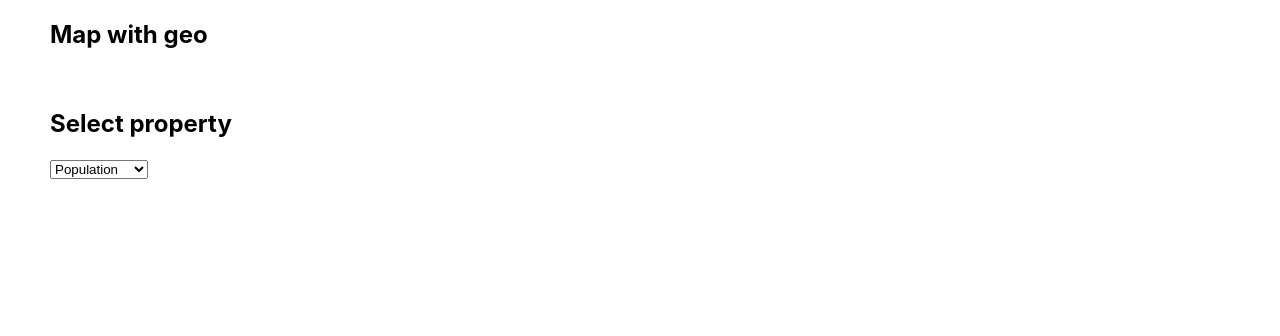
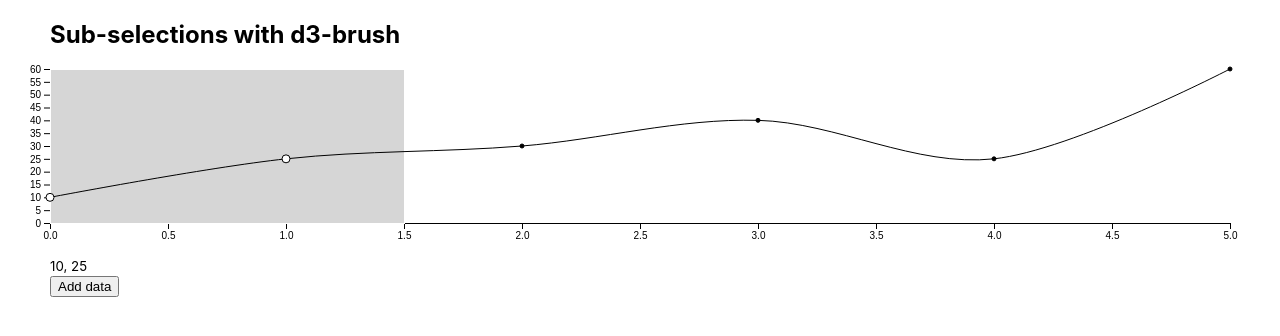
Before and after one commit to austinpagotto/d3-react, a React (Create React App) app: page / in a window 1280 px wide. Shown: the top 336 px of the page. Built offline with nearby package versions, Linux system fonts and the light colour scheme; no server answers.

Commit message:
brushing 13

```diff
--- a/src/App.js
+++ b/src/App.js
@@ -1,37 +1,22 @@
-import React, { useEffect, useState } from "react";
-import GeoChart from "./Components/GeoChart";
-import axios from "axios";
-
+import React, { useState } from "react";
+import BrushChart from './Components/BrushChart'
 import "./App.css";
 
+
 function App() {
-  const [data, setData] = useState("");
-  const [property, setProperty] = useState("pop_est");
+  const [data, setData] = useState([10, 25, 30, 40, 25, 60]);
 
-  useEffect(() => {
-    axios
-      .get(
-        "https://raw.githubusercontent.com/muratkemaldar/using-react-hooks-with-d3/12-geo/src/GeoChart.world.geo.json"
-      )
-      .then((response) => {
-        setData(response.data);
-      });
-  }, []);
+  const onAddDataClick = () => {
+    setData([...data,Math.round(Math.random()*100)])
+  }
+
 
   return (
     <React.Fragment>
-      <h2>Map with geo</h2>
+      <h2>Sub-selections with d3-brush</h2>
+      <BrushChart data={data} />
       <br></br>
-      {data ? <GeoChart data={data} property={property} /> : ""}
-      <h2>Select property</h2>
-      <select
-        value={property}
-        onChange={(event) => setProperty(event.target.value)}
-      >
-        <option value="pop_est">Population</option>
-        <option value="name_len">Name length</option>
-        <option value="gdp_md_est">GDP</option>
-      </select>
+      <button onClick={onAddDataClick}>Add data</button>
     </React.Fragment>
   );
 }
--- /dev/null
+++ b/src/Components/BrushChart.js
@@ -0,0 +1,99 @@
+import React, { useRef, useEffect, useState } from "react";
+import {
+  select,
+  scaleLinear,
+  line,
+  max,
+  curveCardinal,
+  axisBottom,
+  axisLeft,
+  brushX,
+  event,
+} from "d3";
+import useResizeObserver from "./useResizeObserver";
+import usePrevious from "./usePrevious";
+
+function BrushChart({ data }) {
+  const svgRef = useRef();
+  const wrapperRef = useRef();
+  const dimensions = useResizeObserver(wrapperRef);
+  const [selection, setSelection] = useState([0, 1.5]);
+  const previousSelection = usePrevious(selection);
+
+  useEffect(() => {
+    const svg = select(svgRef.current);
+    const { width, height } =
+      dimensions || wrapperRef.current.getBoundingClientRect();
+
+    const Xscale = scaleLinear()
+      .domain([0, data.length - 1])
+      .range([0, width]);
+    const Yscale = scaleLinear()
+      .domain([0, max(data)])
+      .range([height, 0]);
+
+    const lineGenerator = line()
+      .x((d, index) => Xscale(index))
+      .y((d) => Yscale(d))
+      .curve(curveCardinal);
+
+    svg
+      .selectAll(".myLine")
+      .data([data])
+      .join("path")
+      .attr("class", "myLine")
+      .attr("stroke", "black")
+      .attr("fill", "none")
+      .attr("d", lineGenerator);
+
+    svg
+      .selectAll(".myDot")
+      .data(data)
+      .join("circle")
+      .attr("class", "myDot")
+      .attr("stroke", "black")
+      .attr("r", (value,index)=>index >= selection[0] && index <= selection[1]?4:2)
+      .attr("fill", (value,index)=>index >= selection[0] && index <= selection[1]?'white':'black')
+      .attr("cx", (value, index) => Xscale(index))
+      .attr("cy", Yscale);
+
+    const xAxis = axisBottom(Xscale);
+
+    svg
+      .select(".x-axis")
+      .attr("transform", `translate(0,${height})`)
+      .call(xAxis);
+    const yAxis = axisLeft(Yscale);
+    svg.select(".y-axis").call(yAxis);
+
+    const brush = brushX()
+      .extent([
+        [0, 0],
+        [width, height],
+      ])
+      .on("start brush end", () => {
+        if (event.selection) {
+          const indexSelection = event.selection.map(Xscale.invert);
+          setSelection(indexSelection)
+        }
+      });
+
+    if (previousSelection === selection) {
+      svg.select(".brush").call(brush).call(brush.move, selection.map(Xscale));
+    }
+  }, [data, dimensions, selection,previousSelection]);
+  return (
+    <React.Fragment>
+      <div ref={wrapperRef} style={{ marginBottom: "2rem" }}>
+        <svg ref={svgRef}>
+          <g className="x-axis" />
+          <g className="y-axis" />
+          <g className="brush" />
+        </svg>
+      </div>
+      <small style={{ marginBottom: "1rem" }}>{data.filter((value,index)=>index >= selection[0] && index <= selection[1]).join(', ')}</small>
+    </React.Fragment>
+  );
+}
+
+export default BrushChart;
--- /dev/null
+++ b/src/Components/usePrevious.js
@@ -0,0 +1,15 @@
+import { useEffect, useRef } from "react";
+
+/**
+ * Hook, that returns the last used value.
+ */
+
+function usePrevious(value) {
+  const ref = useRef();
+  useEffect(() => {
+    ref.current = value;
+  });
+  return ref.current;
+}
+
+export default usePrevious;
```
